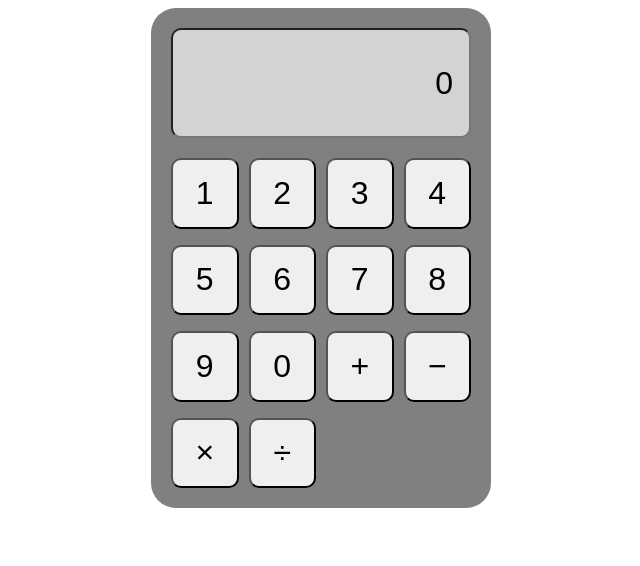
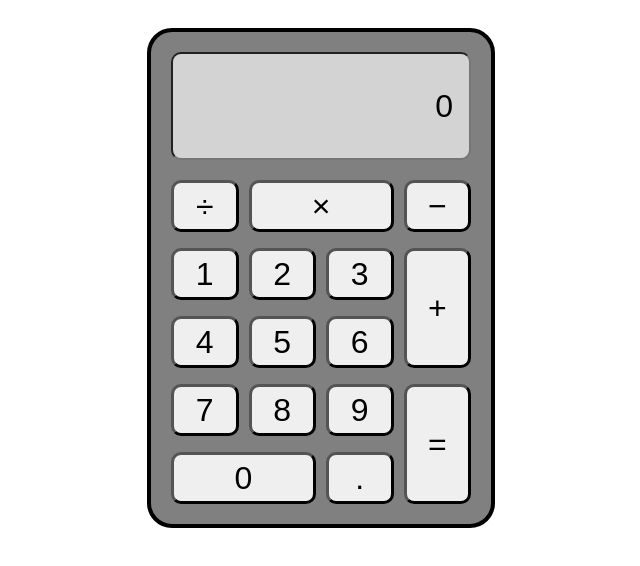
Before and after one commit to sayandcode/odin-calc, a plain HTML site: page index.html in a window 1280 px wide. Shown: the whole page, without its empty margins (319-959 px from the left). Drawn offline with Linux system fonts and the light colour scheme.

Commit message:
Add grid layout

```diff
--- a/index.html
+++ b/index.html
@@ -13,20 +13,22 @@
         <div class="calcBody">
             <input class="screen" value="0" pattern="/[\u2212\u00D7\u00F7\u002B\d]/g"></input>
             <div class="buttons">
-                <button id="1">1</button>
-                <button id="2">2</button>
-                <button id="3">3</button>
-                <button id="4">4</button>
-                <button id="5">5</button>
-                <button id="6">6</button>
-                <button id="7">7</button>
-                <button id="8">8</button>
-                <button id="9">9</button>
-                <button id="0">0</button>
-                <button id="+">+</button>
-                <button id="-">&minus;</button>
-                <button id="*">&times;</button>
-                <button id="/">&div;</button>
+                <button id="button1">1</button>
+                <button id="button2">2</button>
+                <button id="button3">3</button>
+                <button id="button4">4</button>
+                <button id="button5">5</button>
+                <button id="button6">6</button>
+                <button id="button7">7</button>
+                <button id="button8">8</button>
+                <button id="button9">9</button>
+                <button id="button0">0</button>
+                <button id="point">.</button>
+                <button id="plus">+</button>
+                <button id="minus">&minus;</button>
+                <button id="into">&times;</button>
+                <button id="divide">&div;</button>
+                <button id="equals">=</button>
             </div>
         </div>
     </div>
--- a/style.css
+++ b/style.css
@@ -1,8 +1,5 @@
-*{
-    box-sizing: border-box;
-}
-
 .container{
+    padding-top: 20px;
     display: flex;
     flex-direction: column;
     justify-content: top;
@@ -10,9 +7,11 @@
 }
 
 .calcBody{
+    box-sizing: border-box;
     background-color: grey;
     height: 500px;
     border-radius: 25px;
+    border:4px solid black;
     display: grid;
     grid-template-columns: 300px;
     grid-template-rows: 1fr 3fr;
@@ -31,13 +30,69 @@
 .buttons{
     display: grid;
     grid-template-columns: repeat(4,1fr);
-    grid-template-rows: repeat(4,1fr);
+    grid-template-rows: repeat(5,1fr);
     column-gap:10px;
     row-gap:16px;
+    justify-content: center;
+    grid-template-areas:
+        "divide into into minus"
+        "button1 button2 button3 plus"
+        "button4 button5 button6 plus"
+        "button7 button8 button9 equals"
+        "button0 button0 point equals "
 }
 
 .buttons button{
     border-radius: 10px;
-    border-width: 2.5px;
+    border-width: 3.5px;
     font-size: 2rem;
 }
+
+#button1{
+    grid-area: button1;
+}
+#button2{
+    grid-area: button2;
+}
+#button3{
+    grid-area: button3;
+}
+#button4{
+    grid-area: button4;
+}
+#button5{
+    grid-area: button5;
+}
+#button6{
+    grid-area: button6;
+}
+#button7{
+    grid-area: button7;
+}
+#button8{
+    grid-area: button8;
+}
+#button9{
+    grid-area: button9;
+}
+#button0{
+    grid-area: button0;
+}
+#point{
+    grid-area: point;
+}
+#plus{
+    grid-area: plus;
+}
+#minus{
+    grid-area: minus;
+}
+#into{
+    grid-area: into;
+}
+#divide{
+    grid-area: divide;
+}
+#equals{
+    grid-area: equals;
+}
```
